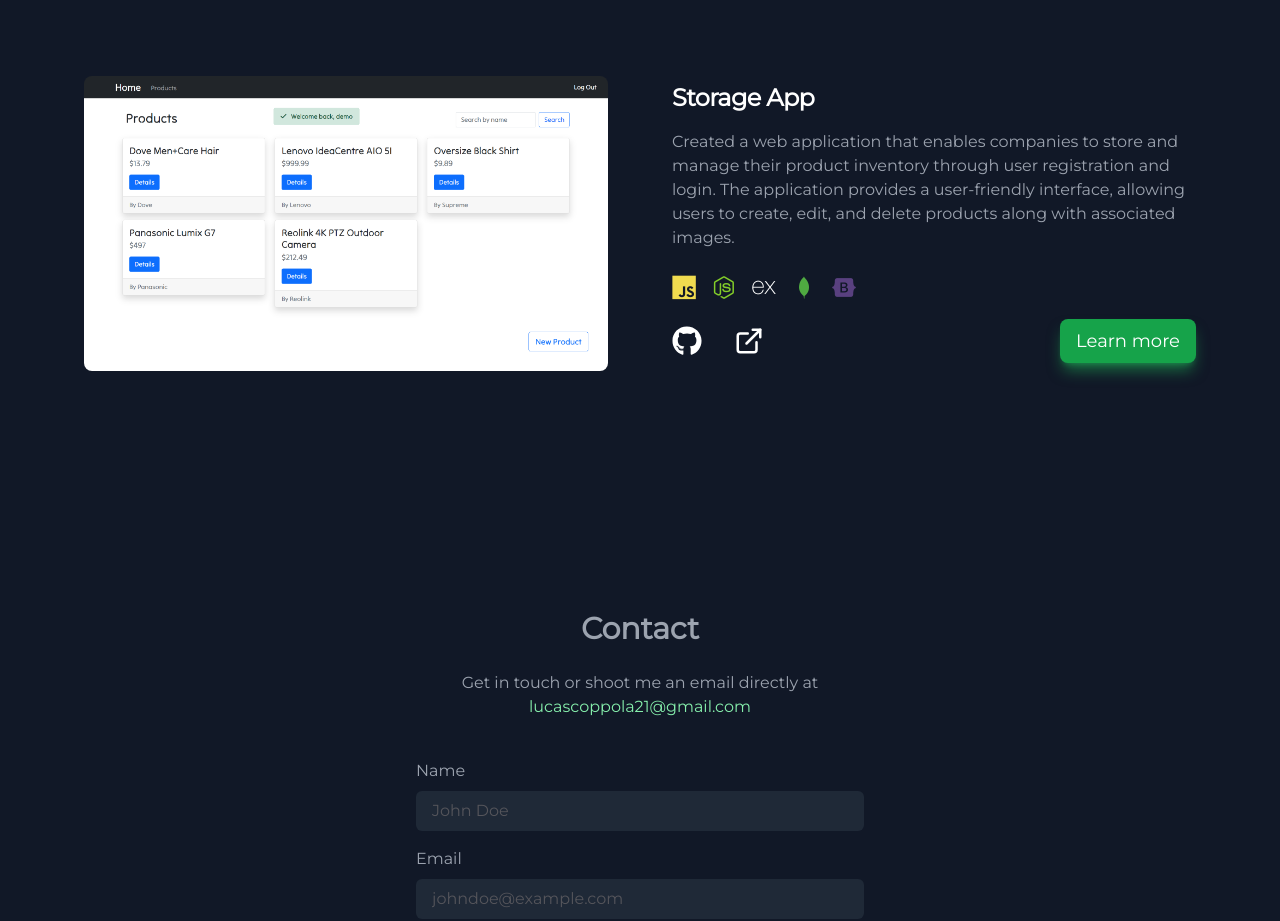
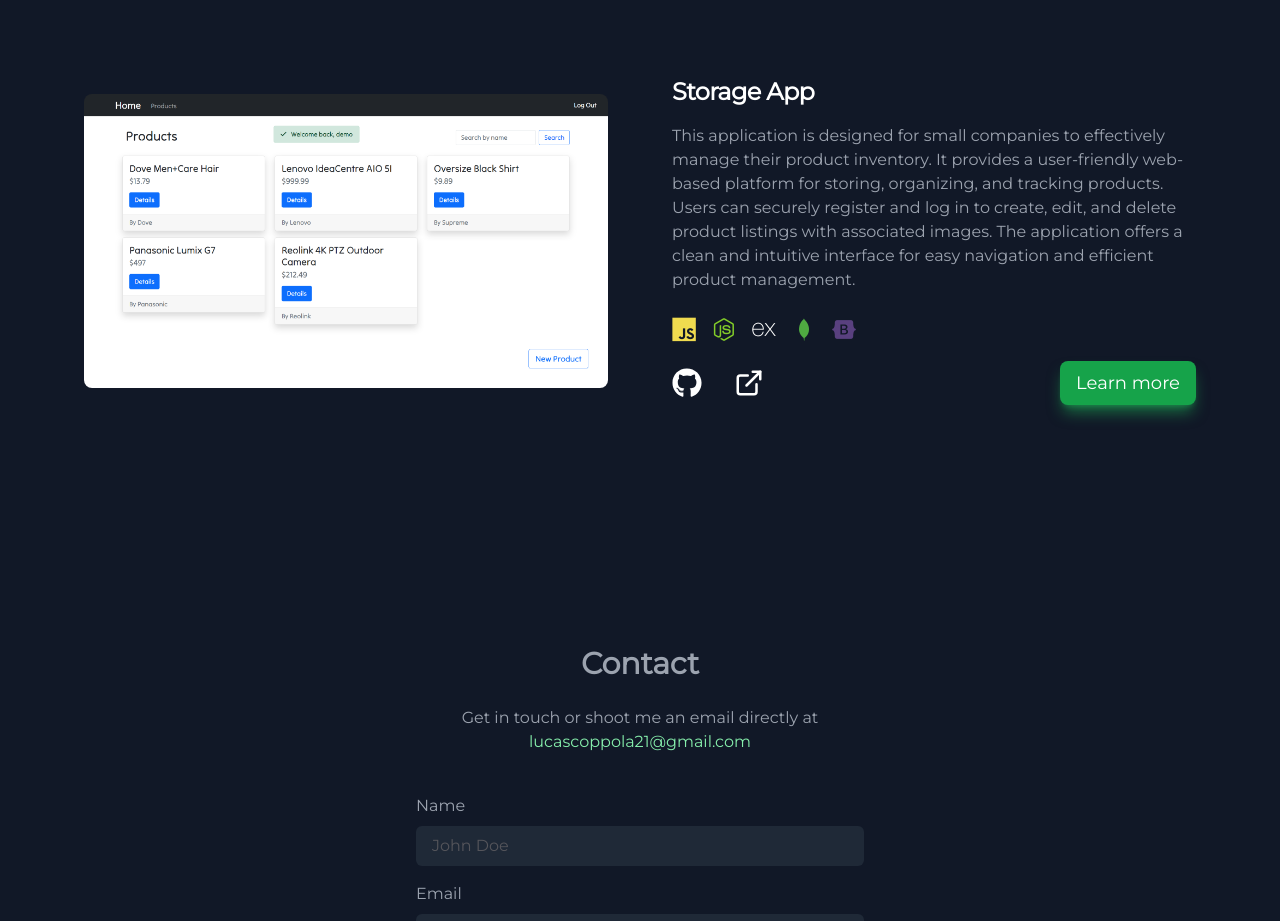
Before and after one commit to LucasCoppola/Portfolio-og, a React (Vite) app: page / in a window 1280 px wide. Shown: the part 1340-2261 px from the top of the page. Built offline with nearby package versions, Linux system fonts and the light colour scheme.

Commit message:
changed project description

```diff
--- a/src/data.jsx
+++ b/src/data.jsx
@@ -9,7 +9,7 @@ export const projects = [
 			<i className="devicon-bootstrap-plain colored" title="Bootstrap"></i>
 		],
 		description:
-			'Created a web application that enables companies to store and manage their product inventory through user registration and login. The application provides a user-friendly interface, allowing users to create, edit, and delete products along with associated images.',
+			'This application is designed for small companies to effectively manage their product inventory. It provides a user-friendly web-based platform for storing, organizing, and tracking products. Users can securely register and log in to create, edit, and delete product listings with associated images. The application offers a clean and intuitive interface for easy navigation and efficient product management.',
 		images: ['./storage-app.png', './storage-app2.png'],
 		link: 'https://storage-app-nmpn.onrender.com',
 		repo: 'https://github.com/LucasCoppola/Storage-App',
```
